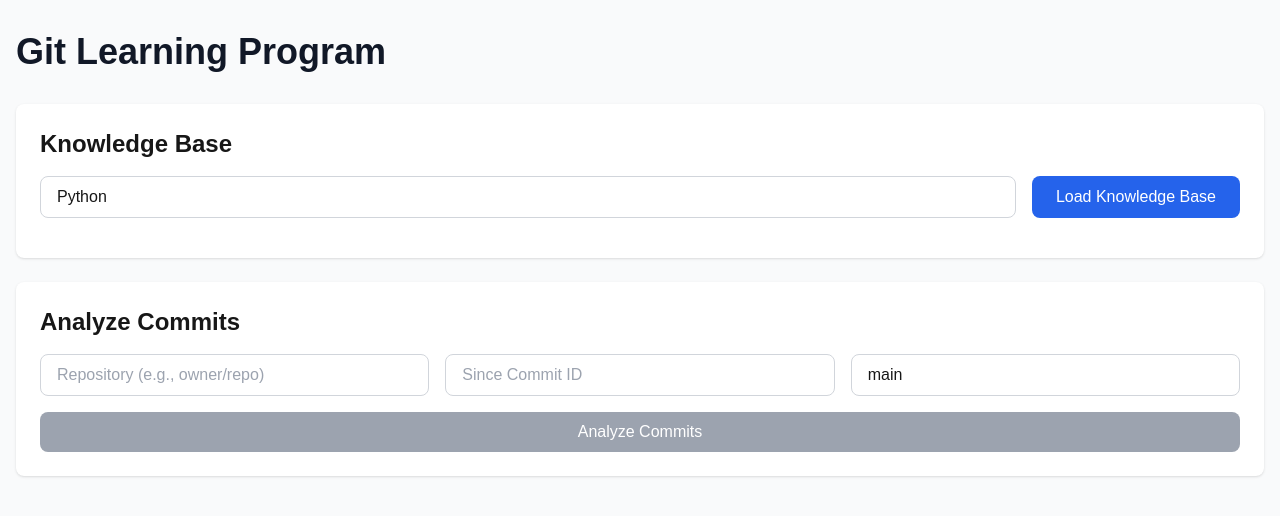
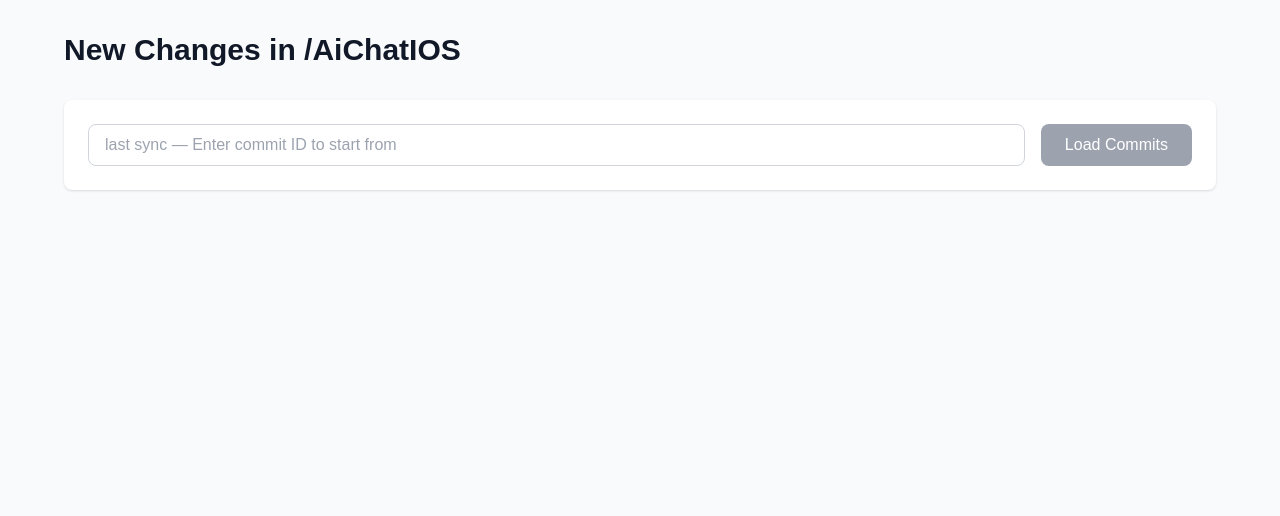
Before and after one commit to tharminhtet/vibecon, a Next.js app in the folder frontend/: page / in a window 1280 px wide. Shown: the top 516 px of the page. Built offline with nearby package versions, Linux system fonts and the light colour scheme.

Commit message:
auto-commit for 12dbd204-fa9a-490c-a94e-e74a0a4c6022

```diff
--- a/frontend/app/page.tsx
+++ b/frontend/app/page.tsx
@@ -4,6 +4,7 @@ import { useState } from 'react'
 import axios from 'axios'
 
 const API_URL = process.env.NEXT_PUBLIC_API_URL || 'http://localhost:8001'
+const HARDCODED_REPO = 'tharminhtet/AiChatIOS'
 
 interface Commit {
   commit_id: string
@@ -18,41 +19,40 @@ interface Topic {
 }
 
 export default function Home() {
-  const [rootLanguage, setRootLanguage] = useState('Python')
-  const [knowledgeTree, setKnowledgeTree] = useState<string>('')
-  const [repoId, setRepoId] = useState('')
   const [sinceCommitId, setSinceCommitId] = useState('')
-  const [branch, setBranch] = useState('main')
   const [commits, setCommits] = useState<Commit[]>([])
   const [selectedCommits, setSelectedCommits] = useState<string[]>([])
+  const [expandedCommits, setExpandedCommits] = useState<Set<string>>(new Set())
   const [topics, setTopics] = useState<Topic[]>([])
   const [loading, setLoading] = useState(false)
   const [error, setError] = useState<string>('')
-  const [userInstructions, setUserInstructions] = useState('')
-  const [focusArea, setFocusArea] = useState('')
 
-  const loadKnowledgeBase = async () => {
-    setLoading(true)
-    setError('')
-    try {
-      const response = await axios.get(`${API_URL}/api/knowledge_base/${rootLanguage}`)
-      setKnowledgeTree(response.data.tree_string)
-    } catch (err: any) {
-      setError(err.response?.data?.detail || 'Failed to load knowledge base')
-    } finally {
-      setLoading(false)
-    }
-  }
+  // Settings state
+  const [showSettings, setShowSettings] = useState(false)
+  const [filters, setFilters] = useState({
+    language: false,
+    frameworks: false,
+    libraries: false
+  })
+  const [customInstructions, setCustomInstructions] = useState('')
+
+  // Question state for each topic
+  const [topicQuestions, setTopicQuestions] = useState<{[key: number]: string}>({})
 
   const analyzeCommits = async () => {
+    if (!sinceCommitId) {
+      setError('Please enter a commit ID')
+      return
+    }
+
     setLoading(true)
     setError('')
     try {
       const response = await axios.post(`${API_URL}/api/analyze_commits`, {
-        repo_id: repoId,
+        repo_id: HARDCODED_REPO,
         since_commit_id: sinceCommitId,
-        branch: branch,
-        max_commits: 10
+        branch: 'main',
+        max_commits: 20
       })
       setCommits(response.data.commits)
       setSelectedCommits(response.data.commits.map((c: Commit) => c.commit_id))
@@ -72,12 +72,18 @@ export default function Home() {
     setLoading(true)
     setError('')
     try {
+      // Build focus area from filters
+      const focusAreas = []
+      if (filters.language) focusAreas.push('language features')
+      if (filters.frameworks) focusAreas.push('frameworks')
+      if (filters.libraries) focusAreas.push('libraries')
+
       const response = await axios.post(`${API_URL}/api/generate_topics`, {
-        repo_id: repoId,
+        repo_id: HARDCODED_REPO,
         commit_ids: selectedCommits,
-        root_language: rootLanguage,
-        user_instructions: userInstructions || undefined,
-        focus_area: focusArea || undefined
+        root_language: 'Python',
+        user_instructions: customInstructions || undefined,
+        focus_area: focusAreas.length > 0 ? focusAreas.join(', ') : undefined
       })
       setTopics(response.data.topics)
     } catch (err: any) {
@@ -87,7 +93,7 @@ export default function Home() {
     }
   }
 
-  const saveTopic = async (topic: Topic) => {
+  const saveTopic = async (topic: Topic, index: number) => {
     setLoading(true)
     setError('')
     try {
@@ -99,17 +105,20 @@ export default function Home() {
         description: topic.description,
         parent_id: topic.parent_id,
         parent_temp_id: topic.parent_temp_id,
-        github_link: `https://github.com/${repoId}`
+        github_link: `https://github.com/${HARDCODED_REPO}`
       })
 
-      alert('Topic saved successfully!')
-      // Reload knowledge base
-      await loadKnowledgeBase()
+      // Remove saved topic from list
+      setTopics(prev => prev.filter((_, i) => i !== index))
     } catch (err: any) {
       setError(err.response?.data?.detail || 'Failed to save topic')
     } finally {
       setLoading(false)
     }
+  }
+
+  const skipTopic = (index: number) => {
+    setTopics(prev => prev.filter((_, i) => i !== index))
   }
 
   const toggleCommit = (commitId: string) => {
@@ -120,10 +129,34 @@ export default function Home() {
     )
   }
 
+  const toggleExpandCommit = (commitId: string) => {
+    setExpandedCommits(prev => {
+      const newSet = new Set(prev)
+      if (newSet.has(commitId)) {
+        newSet.delete(commitId)
+      } else {
+        newSet.add(commitId)
+      }
+      return newSet
+    })
+  }
+
+  const truncateDescription = (desc: string, maxLength: number = 60) => {
+    if (desc.length <= maxLength) return desc
+    return desc.substring(0, maxLength) + '...'
+  }
+
+  const openChatGPT = (question: string) => {
+    const encodedQuestion = encodeURIComponent(question)
+    window.open(`https://chat.openai.com/?q=${encodedQuestion}`, '_blank')
+  }
+
   return (
     <div className="min-h-screen bg-gray-50 py-8 px-4">
-      <div className="max-w-7xl mx-auto">
-        <h1 className="text-4xl font-bold text-gray-900 mb-8">Git Learning Program</h1>
+      <div className="max-w-6xl mx-auto">
+        <div className="flex items-center justify-between mb-8">
+          <h1 className="text-3xl font-bold text-gray-900">New Changes in /{HARDCODED_REPO.split('/')[1]}</h1>
+        </div>
 
         {error && (
           <div className="bg-red-50 border border-red-200 text-red-700 px-4 py-3 rounded mb-6">
@@ -131,75 +164,33 @@ export default function Home() {
           </div>
         )}
 
-        {/* Knowledge Base Section */}
+        {/* Commit Input Section */}
         <div className="bg-white rounded-lg shadow p-6 mb-6">
-          <h2 className="text-2xl font-semibold mb-4">Knowledge Base</h2>
-          <div className="flex gap-4 mb-4">
-            <input
-              type="text"
-              value={rootLanguage}
-              onChange={(e) => setRootLanguage(e.target.value)}
-              placeholder="Root Language (e.g., Python)"
-              className="flex-1 px-4 py-2 border border-gray-300 rounded-lg focus:ring-2 focus:ring-blue-500 focus:border-transparent"
-            />
-            <button
-              onClick={loadKnowledgeBase}
-              disabled={loading}
-              className="px-6 py-2 bg-blue-600 text-white rounded-lg hover:bg-blue-700 disabled:bg-gray-400"
-            >
-              {loading ? 'Loading...' : 'Load Knowledge Base'}
-            </button>
-          </div>
-          {knowledgeTree && (
-            <div className="bg-gray-900 text-green-400 p-4 rounded-lg overflow-x-auto">
-              <pre className="tree-view">{knowledgeTree}</pre>
-            </div>
-          )}
-        </div>
-
-        {/* Commit Analysis Section */}
-        <div className="bg-white rounded-lg shadow p-6 mb-6">
-          <h2 className="text-2xl font-semibold mb-4">Analyze Commits</h2>
-          <div className="grid grid-cols-1 md:grid-cols-3 gap-4 mb-4">
-            <input
-              type="text"
-              value={repoId}
-              onChange={(e) => setRepoId(e.target.value)}
-              placeholder="Repository (e.g., owner/repo)"
-              className="px-4 py-2 border border-gray-300 rounded-lg focus:ring-2 focus:ring-blue-500 focus:border-transparent"
-            />
+          <div className="flex gap-4">
             <input
               type="text"
               value={sinceCommitId}
               onChange={(e) => setSinceCommitId(e.target.value)}
-              placeholder="Since Commit ID"
-              className="px-4 py-2 border border-gray-300 rounded-lg focus:ring-2 focus:ring-blue-500 focus:border-transparent"
+              placeholder="last sync — Enter commit ID to start from"
+              className="flex-1 px-4 py-2 border border-gray-300 rounded-lg focus:ring-2 focus:ring-blue-500 focus:border-transparent"
             />
-            <input
-              type="text"
-              value={branch}
-              onChange={(e) => setBranch(e.target.value)}
-              placeholder="Branch (default: main)"
-              className="px-4 py-2 border border-gray-300 rounded-lg focus:ring-2 focus:ring-blue-500 focus:border-transparent"
-            />
+            <button
+              onClick={analyzeCommits}
+              disabled={loading || !sinceCommitId}
+              className="px-6 py-2 bg-blue-600 text-white rounded-lg hover:bg-blue-700 disabled:bg-gray-400"
+            >
+              {loading ? 'Loading...' : 'Load Commits'}
+            </button>
           </div>
-          <button
-            onClick={analyzeCommits}
-            disabled={loading || !repoId || !sinceCommitId}
-            className="w-full px-6 py-2 bg-green-600 text-white rounded-lg hover:bg-green-700 disabled:bg-gray-400"
-          >
-            {loading ? 'Analyzing...' : 'Analyze Commits'}
-          </button>
+        </div>
 
-          {commits.length > 0 && (
-            <div className="mt-6">
-              <h3 className="text-xl font-semibold mb-3">Found Commits:</h3>
-              <div className="space-y-2 max-h-96 overflow-y-auto">
-                {commits.map((commit) => (
-                  <div
-                    key={commit.commit_id}
-                    className="flex items-start gap-3 p-3 border border-gray-200 rounded-lg hover:bg-gray-50"
-                  >
+        {/* Commits List */}
+        {commits.length > 0 && (
+          <div className="bg-white rounded-lg shadow p-6 mb-6">
+            <div className="space-y-2">
+              {commits.map((commit, index) => (
+                <div key={commit.commit_id} className="border-b border-gray-200 pb-2">
+                  <div className="flex items-start gap-3">
                     <input
                       type="checkbox"
                       checked={selectedCommits.includes(commit.commit_id)}
@@ -207,77 +198,140 @@ export default function Home() {
                       className="mt-1"
                     />
                     <div className="flex-1">
-                      <div className="font-mono text-sm text-gray-600">
-                        {commit.commit_id.substring(0, 8)}
+                      <div className="text-sm text-gray-500">
+                        {index === 0 && 'newest commit'} {index === commits.length - 1 && 'last sync'} {index > 0 && index < commits.length - 1 && index} —
                       </div>
-                      <div className="text-gray-900">{commit.description}</div>
+                      <div
+                        className="text-gray-900 cursor-pointer hover:text-blue-600"
+                        onClick={() => toggleExpandCommit(commit.commit_id)}
+                      >
+                        {expandedCommits.has(commit.commit_id)
+                          ? commit.description
+                          : truncateDescription(commit.description)
+                        }
+                      </div>
+                    </div>
+                    <div className="text-xs text-gray-400 font-mono">
+                      {commit.commit_id.substring(0, 7)} - [Github logo]
                     </div>
                   </div>
-                ))}
+                </div>
+              ))}
+            </div>
+
+            {/* Generate Button and Settings */}
+            <div className="mt-6 flex gap-4">
+              <button
+                onClick={generateTopics}
+                disabled={loading || selectedCommits.length === 0}
+                className="flex-1 px-6 py-3 bg-gray-800 text-white rounded-lg hover:bg-gray-900 disabled:bg-gray-400"
+              >
+                {loading ? 'Generating...' : 'Generate new knowledge'}
+              </button>
+              <button
+                onClick={() => setShowSettings(!showSettings)}
+                className="px-6 py-3 bg-gray-200 text-gray-700 rounded-lg hover:bg-gray-300"
+              >
+                Settings
+              </button>
+            </div>
+
+            {/* Settings Panel */}
+            {showSettings && (
+              <div className="mt-4 p-4 border border-gray-300 rounded-lg bg-gray-50">
+                <h3 className="font-semibold mb-3">Filters</h3>
+                <div className="space-y-2 mb-4">
+                  <label className="flex items-center gap-2">
+                    <input
+                      type="checkbox"
+                      checked={filters.language}
+                      onChange={(e) => setFilters(prev => ({...prev, language: e.target.checked}))}
+                    />
+                    <span>Language</span>
+                  </label>
+                  <label className="flex items-center gap-2">
+                    <input
+                      type="checkbox"
+                      checked={filters.frameworks}
+                      onChange={(e) => setFilters(prev => ({...prev, frameworks: e.target.checked}))}
+                    />
+                    <span>Frameworks</span>
+                  </label>
+                  <label className="flex items-center gap-2">
+                    <input
+                      type="checkbox"
+                      checked={filters.libraries}
+                      onChange={(e) => setFilters(prev => ({...prev, libraries: e.target.checked}))}
+                    />
+                    <span>Libraries</span>
+                  </label>
+                </div>
+                <textarea
+                  value={customInstructions}
+                  onChange={(e) => setCustomInstructions(e.target.value)}
+                  placeholder="Enter custom instructions..."
+                  className="w-full px-4 py-2 border border-gray-300 rounded-lg focus:ring-2 focus:ring-blue-500 focus:border-transparent"
+                  rows={3}
+                />
               </div>
-            </div>
-          )}
-        </div>
-
-        {/* Generate Topics Section */}
-        {commits.length > 0 && (
-          <div className="bg-white rounded-lg shadow p-6 mb-6">
-            <h2 className="text-2xl font-semibold mb-4">Generate Learning Topics</h2>
-            <div className="space-y-4 mb-4">
-              <textarea
-                value={userInstructions}
-                onChange={(e) => setUserInstructions(e.target.value)}
-                placeholder="Special instructions (optional)..."
-                className="w-full px-4 py-2 border border-gray-300 rounded-lg focus:ring-2 focus:ring-blue-500 focus:border-transparent"
-                rows={3}
-              />
-              <input
-                type="text"
-                value={focusArea}
-                onChange={(e) => setFocusArea(e.target.value)}
-                placeholder="Focus area (e.g., frameworks, language features)"
-                className="w-full px-4 py-2 border border-gray-300 rounded-lg focus:ring-2 focus:ring-blue-500 focus:border-transparent"
-              />
-            </div>
-            <button
-              onClick={generateTopics}
-              disabled={loading || selectedCommits.length === 0}
-              className="w-full px-6 py-2 bg-purple-600 text-white rounded-lg hover:bg-purple-700 disabled:bg-gray-400"
-            >
-              {loading ? 'Generating...' : `Generate Topics from ${selectedCommits.length} commit(s)`}
-            </button>
+            )}
           </div>
         )}
 
-        {/* Topics Display */}
+        {/* Generated Topics */}
         {topics.length > 0 && (
           <div className="bg-white rounded-lg shadow p-6">
-            <h2 className="text-2xl font-semibold mb-4">Generated Topics</h2>
-            <div className="space-y-4">
+            <h2 className="text-2xl font-bold mb-6">Python</h2>
+            <div className="space-y-6">
               {topics.map((topic, index) => (
-                <div
-                  key={index}
-                  className="border border-gray-200 rounded-lg p-4 hover:border-blue-300"
-                >
-                  <div className="flex justify-between items-start mb-2">
-                    <div>
-                      <div className="font-semibold text-lg text-blue-600">{topic.path}</div>
-                      {topic.parent_id && (
-                        <div className="text-sm text-gray-500">Parent ID: {topic.parent_id}</div>
-                      )}
-                      {topic.parent_temp_id && (
-                        <div className="text-sm text-orange-500">Temp Parent ID: {topic.parent_temp_id}</div>
-                      )}
+                <div key={index} className="border-l-4 border-gray-300 pl-4">
+                  <div className="mb-2">
+                    <h3 className="text-lg font-semibold text-gray-900 mb-2">
+                      &gt; {topic.path.split('/').slice(1).join(' / ')}
+                    </h3>
+                    <div className="flex gap-2 mb-3">
+                      <button
+                        onClick={() => saveTopic(topic, index)}
+                        disabled={loading}
+                        className="px-4 py-1 bg-gray-200 text-gray-700 rounded hover:bg-gray-300 disabled:bg-gray-100 text-sm"
+                      >
+                        Learned
+                      </button>
+                      <button
+                        onClick={() => skipTopic(index)}
+                        className="px-4 py-1 bg-gray-200 text-gray-700 rounded hover:bg-gray-300 text-sm"
+                      >
+                        Not now
+                      </button>
                     </div>
+                  </div>
+
+                  <div className="text-gray-700 mb-3 whitespace-pre-wrap">
+                    {topic.description}
+                  </div>
+
+                  <div className="flex gap-2">
+                    <input
+                      type="text"
+                      value={topicQuestions[index] || ''}
+                      onChange={(e) => setTopicQuestions(prev => ({...prev, [index]: e.target.value}))}
+                      placeholder="Ask follow up question..."
+                      className="flex-1 px-3 py-2 border border-gray-300 rounded-lg text-sm focus:ring-2 focus:ring-blue-500 focus:border-transparent"
+                    />
                     <button
-                      onClick={() => saveTopic(topic)}
-                      disabled={loading}
-                      className="px-4 py-2 bg-blue-600 text-white rounded-lg hover:bg-blue-700 disabled:bg-gray-400 text-sm"
+                      onClick={() => {
+                        const question = topicQuestions[index]
+                        if (question) {
+                          openChatGPT(`${question}\n\nContext: ${topic.description}`)
+                        }
+                      }}
+                      disabled={!topicQuestions[index]}
+                      className="px-4 py-2 bg-blue-600 text-white rounded-lg hover:bg-blue-700 disabled:bg-gray-400 text-sm flex items-center gap-2"
                     >
-                      Save
+                      chat_gpt
+                      <span className="text-xs">include</span>
                     </button>
                   </div>
-                  <div className="text-gray-700 whitespace-pre-wrap">{topic.description}</div>
                 </div>
               ))}
             </div>
```
